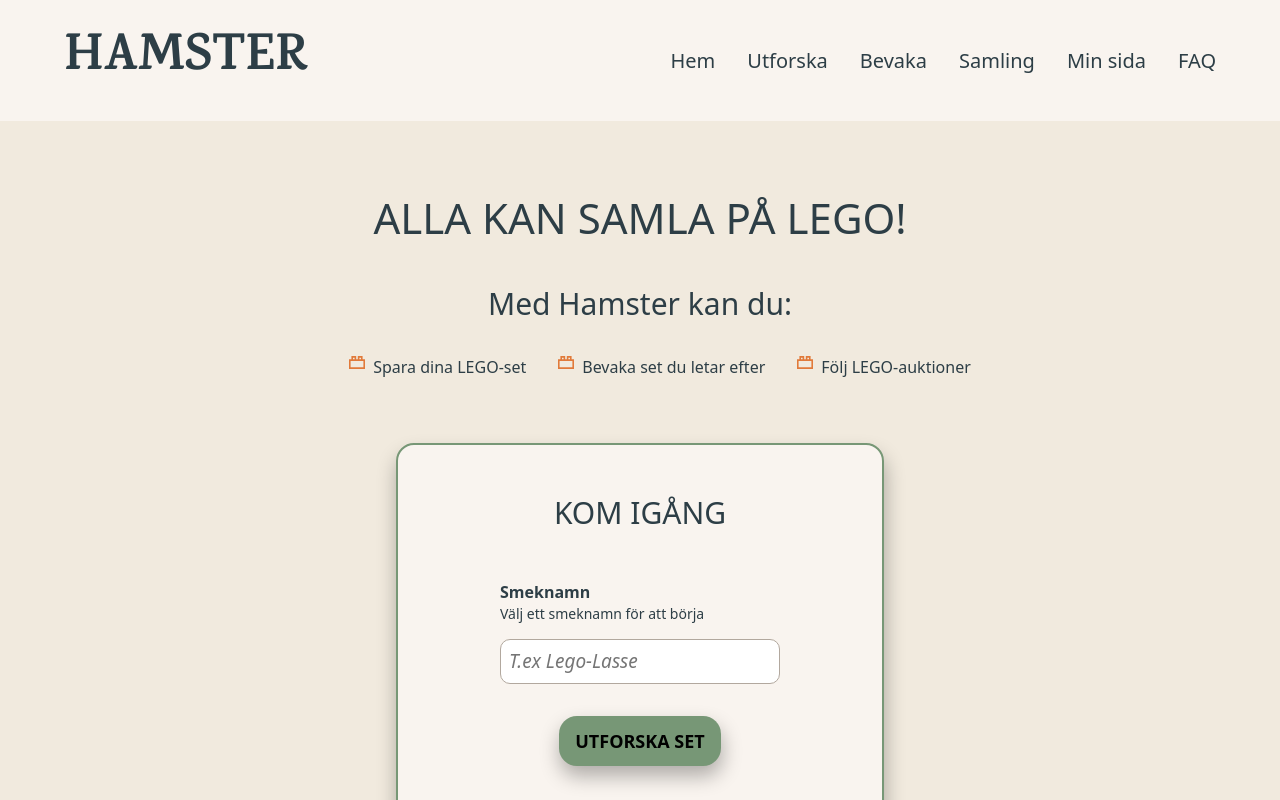
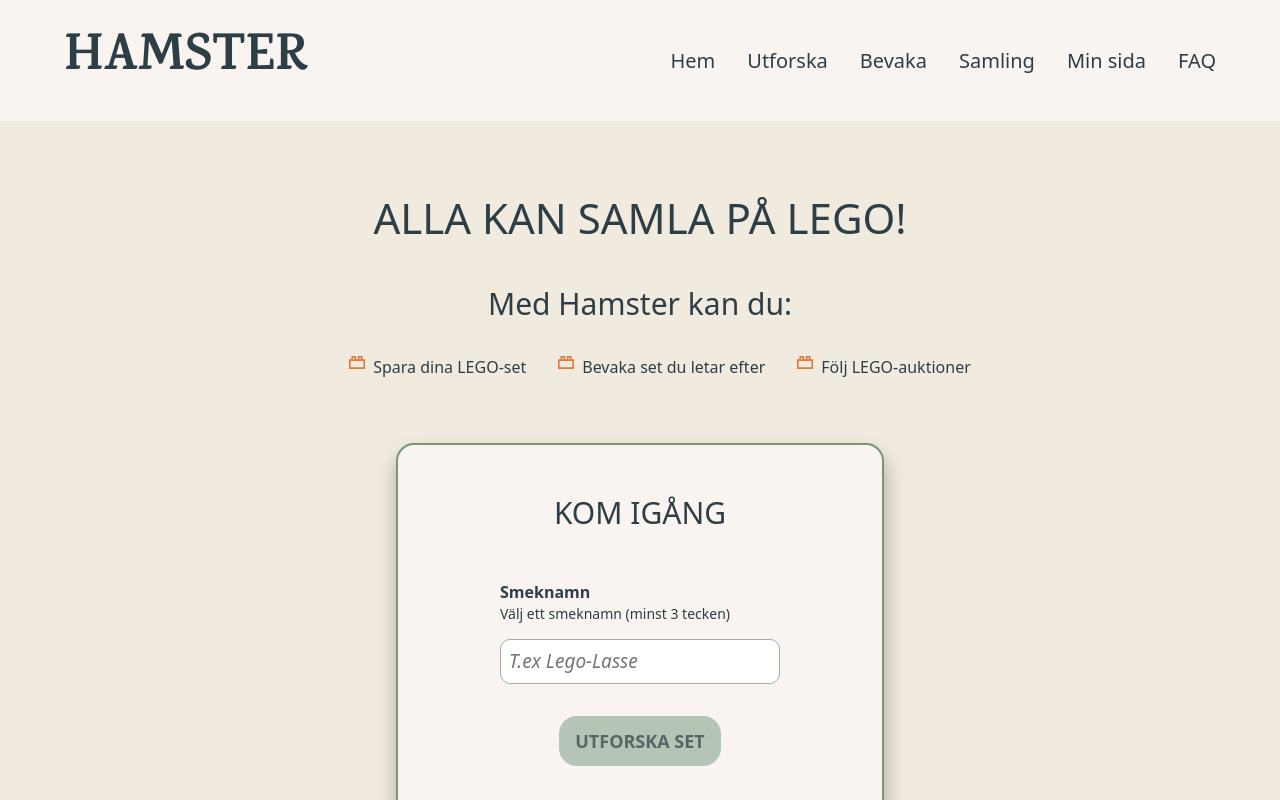
Before and after one commit to MalinRosenquist/hamster, a Next.js app: page /login in a window 1280 px wide. Shown: the top 800 px of the page. Built offline with nearby package versions, Linux system fonts and the light colour scheme; a web font is replaced by a local one.

Commit message:
feat(login): validate userName input

```diff
--- a/src/app/login/page.tsx
+++ b/src/app/login/page.tsx
@@ -9,10 +9,18 @@ import { useRouter } from "next/navigation";
 export default function LoginPage() {
   const [isPending, setIsPending] = useState(false);
   const [userName, setUserName] = useState("");
+  const trimmed = userName.trim();
+  const isDisabled = isPending || trimmed.length < 3;
   const router = useRouter();
+  const USERNAME_RE = /^[A-Za-zÅÄÖåäö]{3,20}$/;
 
+  // Send user to "/" when entered userName
   async function handleSubmit(e: React.FormEvent) {
     e.preventDefault();
+
+    if (!USERNAME_RE.test(trimmed)) {
+      return;
+    }
 
     setIsPending(true);
 
@@ -32,9 +40,9 @@ export default function LoginPage() {
       <div className={styles.card}>
         <h2>Kom igång</h2>
         <form onSubmit={handleSubmit}>
-          <div className={styles.inputWrapper}>
+          <div>
             <label htmlFor="userName">Smeknamn</label>
-            <small>Välj ett smeknamn för att börja</small>
+            <small id="userNameHelp">Välj ett smeknamn (minst 3 tecken)</small>
             <input
               id="userName"
               name="username"
@@ -43,10 +51,12 @@ export default function LoginPage() {
               value={userName}
               onChange={(e) => setUserName(e.target.value)}
               disabled={isPending}
+              required
+              aria-describedby="userNameHelp"
             />
           </div>
-          <div className={styles.btnWrapper}>
-            <Button variant="primary" type="submit" disabled={isPending}>
+          <div>
+            <Button variant="primary" type="submit" disabled={isDisabled}>
               {isPending ? (
                 <>
                   <Spinner size="small"></Spinner>
```
